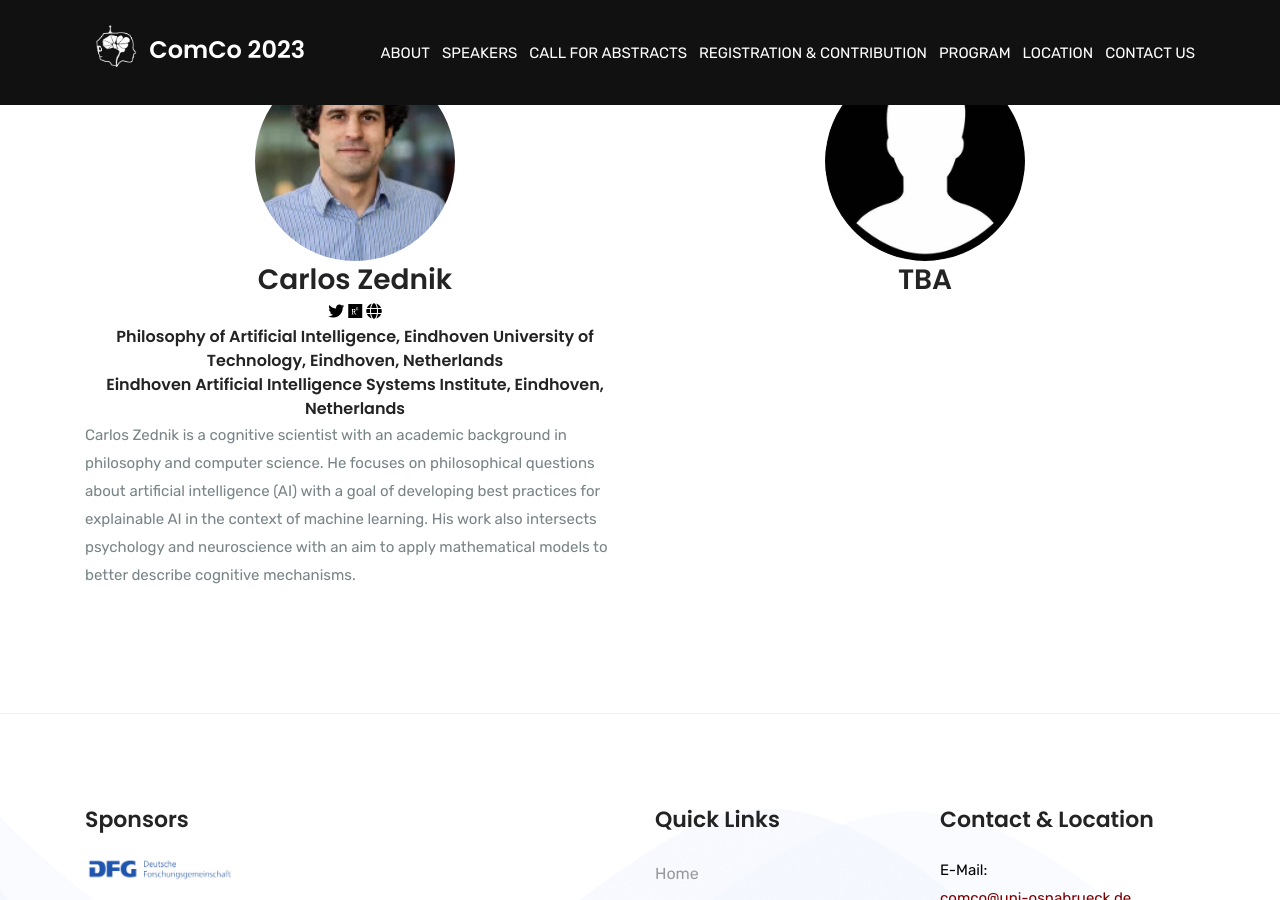
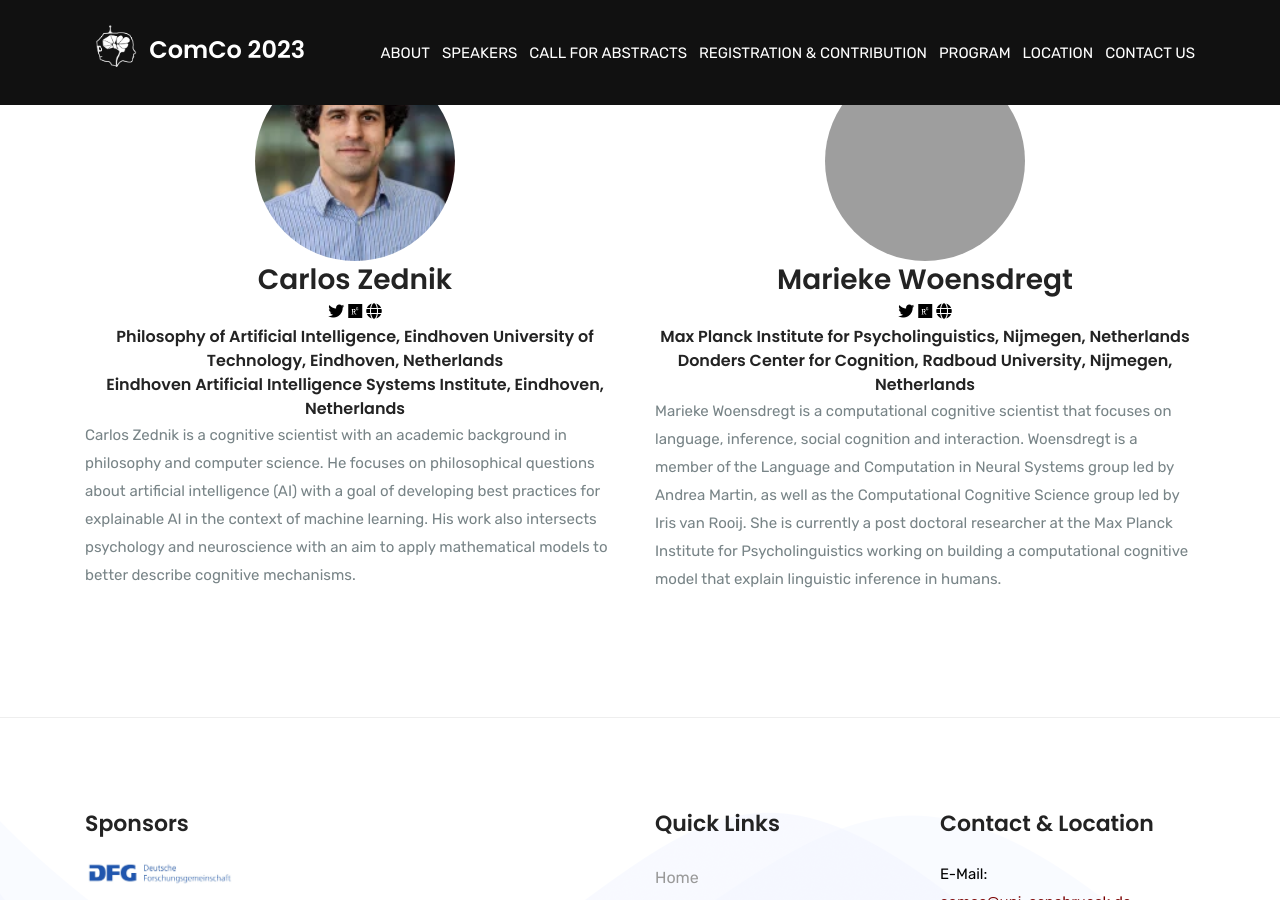
Before and after one commit to comco23/comco23.github.io, a Jekyll site: the page built from speakers.html, in a window 1280 px wide and 900 px high, scrolled down 1974 px. Built offline with Jekyll 4.4.1, drawn with Linux system fonts in a browser that asks for light colours; some of the changed text lies outside the part shown; grey boxes are pictures that could not be loaded.

Commit message:
added the last speaker

```diff
--- a/speakers.html
+++ b/speakers.html
@@ -156,12 +155,25 @@ permalink: /keynote
 			<div class="col-lg-6 col-md-6 col-sm-12 mb-4">
 
 				<div class="speaker-card">
-					<img src="assets/img/about/about-13.jpg" alt="">
-					<h3>TBA</h3>
-					<!--<h3>Marieke Woensdregt</h3>-->
-					<!--	<a href="https://twitter.com/mariekewoe" target="_blank"><i class="fab fa-twitter"></i></a>-->
-					<!--	<a href="https://www.researchgate.net/profile/Marieke-Woensdregt" target="_blank"><i class="fab fa-researchgate"></i></a>-->
-					<!--	<a href="https://marieke-woensdregt.github.io/" target="_blank"><i class="fas fa-globe"></i></a>-->
+					<img src="assets/img/about/about-21.jpg" alt="">
+					<h3>Marieke Woensdregt</h3>
+					<div class="speaker-links">
+						<a href="https://twitter.com/mariekewoe" target="_blank"><i class="fab fa-twitter"></i></a>
+						<a href="https://www.researchgate.net/profile/Marieke-Woensdregt" target="_blank"><i class="fab fa-researchgate"></i></a>
+						<a href="https://marieke-woensdregt.github.io/" target="_blank"><i class="fas fa-globe"></i></a>
+
+					</div>
+					<h5>Max Planck Institute for Psycholinguistics, Nijmegen, Netherlands</h5>
+					<h5>Donders Center for Cognition, Radboud University, Nijmegen, Netherlands</h5>
+					<p> Marieke Woensdregt is a computational cognitive scientist that focuses on language, inference, social cognition and interaction.
+						Woensdregt is a member of the Language and Computation in Neural Systems group led by Andrea Martin, as well as the Computational
+						Cognitive Science group led by Iris van Rooij. She is currently a post doctoral researcher at the Max Planck Institute for
+						Psycholinguistics working on building a computational cognitive model that explain linguistic inference in humans.</p>
+
+
+
+
+
 				</div>
 			</div>
 		</div>
```
Also changed, not shown: other parts of speakers.html (+0 -1 lines).
